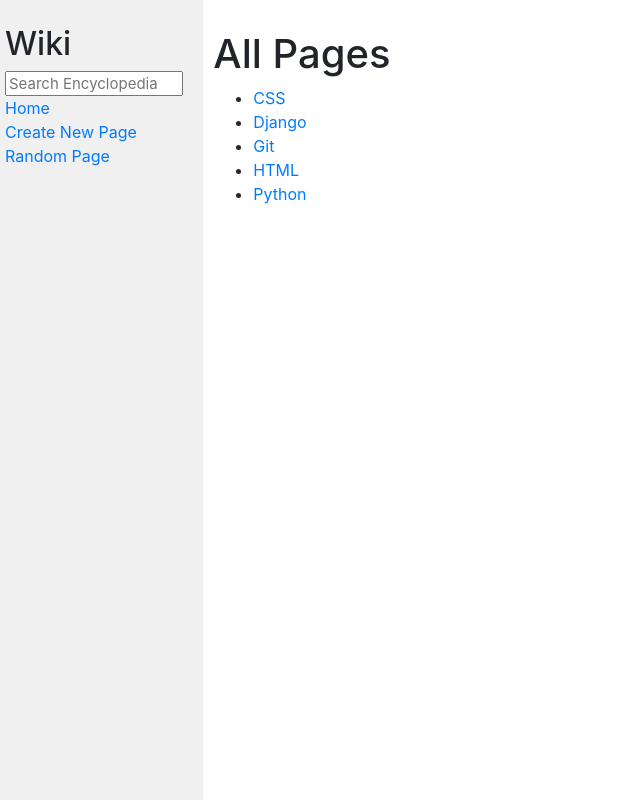
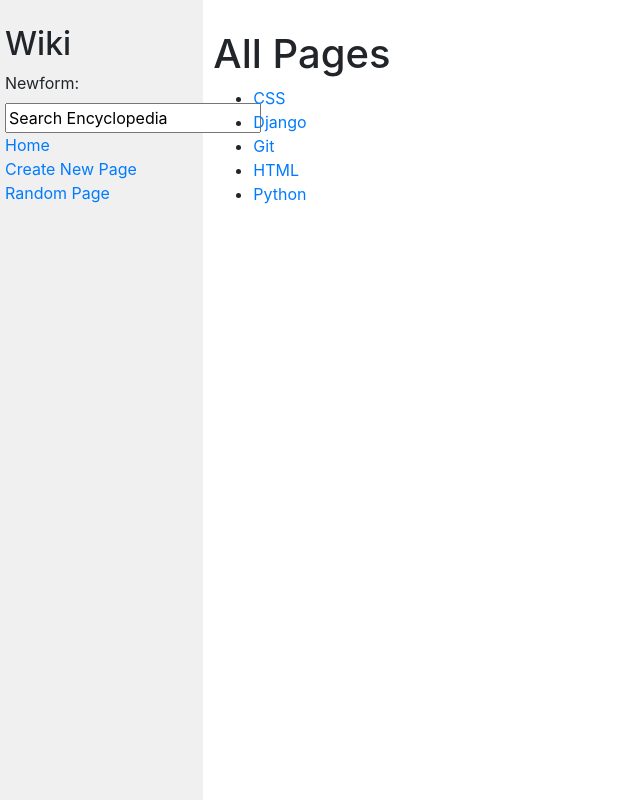
Before and after one commit to RRebois/Project-wiki, a Django app: page / in a window 1280 px wide. Shown: the whole page, without its empty margins (0-640 px from the left). Run offline with Django 3.2, Linux system fonts and the light colour scheme; some libraries are stand-ins or nearby versions.

Commit message:
changed the form bar

```diff
--- a/encyclopedia/templates/encyclopedia/index.html
+++ b/encyclopedia/templates/encyclopedia/index.html
@@ -9,7 +9,7 @@
 
     <ul>
         {% for entry in entries %}
-            <li><a href="encyclopedia/{{ entry }}">{{ entry }}</a></li>
+            <li><a href="wiki/{{ entry }}">{{ entry }}</a></li>
         {% endfor %}
     </ul>
 
--- a/encyclopedia/templates/encyclopedia/layout.html
+++ b/encyclopedia/templates/encyclopedia/layout.html
@@ -13,7 +13,7 @@
             <div class="sidebar col-lg-2 col-md-3">
                 <h2>Wiki</h2>
                 <form>
-                    <input class="search" type="text" name="q" placeholder="Search Encyclopedia">
+                    {{ form }}
                 </form>
                 <div>
                     <a href="{% url 'index' %}">Home</a>
--- a/encyclopedia/urls.py
+++ b/encyclopedia/urls.py
@@ -4,5 +4,5 @@ from . import views
 
 urlpatterns = [
     path("", views.index, name="index"),
-    path("encyclopedia/<str:word>", views.query, name="query")
+    path("wiki/<str:word>", views.query, name="query")
 ]
--- a/encyclopedia/views.py
+++ b/encyclopedia/views.py
@@ -1,15 +1,20 @@
-from django.shortcuts import render
+from django.shortcuts import render, redirect
+from django import forms
 
 from . import util
 
+class NewForm(forms.Form):
+    newForm = forms.CharField(initial="Search Encyclopedia")
 
 def index(request):
     return render(request, "encyclopedia/index.html", {
-        "entries": util.list_entries()
+        "entries": util.list_entries(),
+        "form": NewForm()
     })
 
 def query(request, word):
     return render(request, "encyclopedia/query.html", {
         "querySearch": util.get_entry(word),
-        "word": word
+        "word": word,
+        "form": NewForm()
     })
```
Also changed, not shown: encyclopedia/templates/encyclopedia/query.html (+7 -2 lines).
